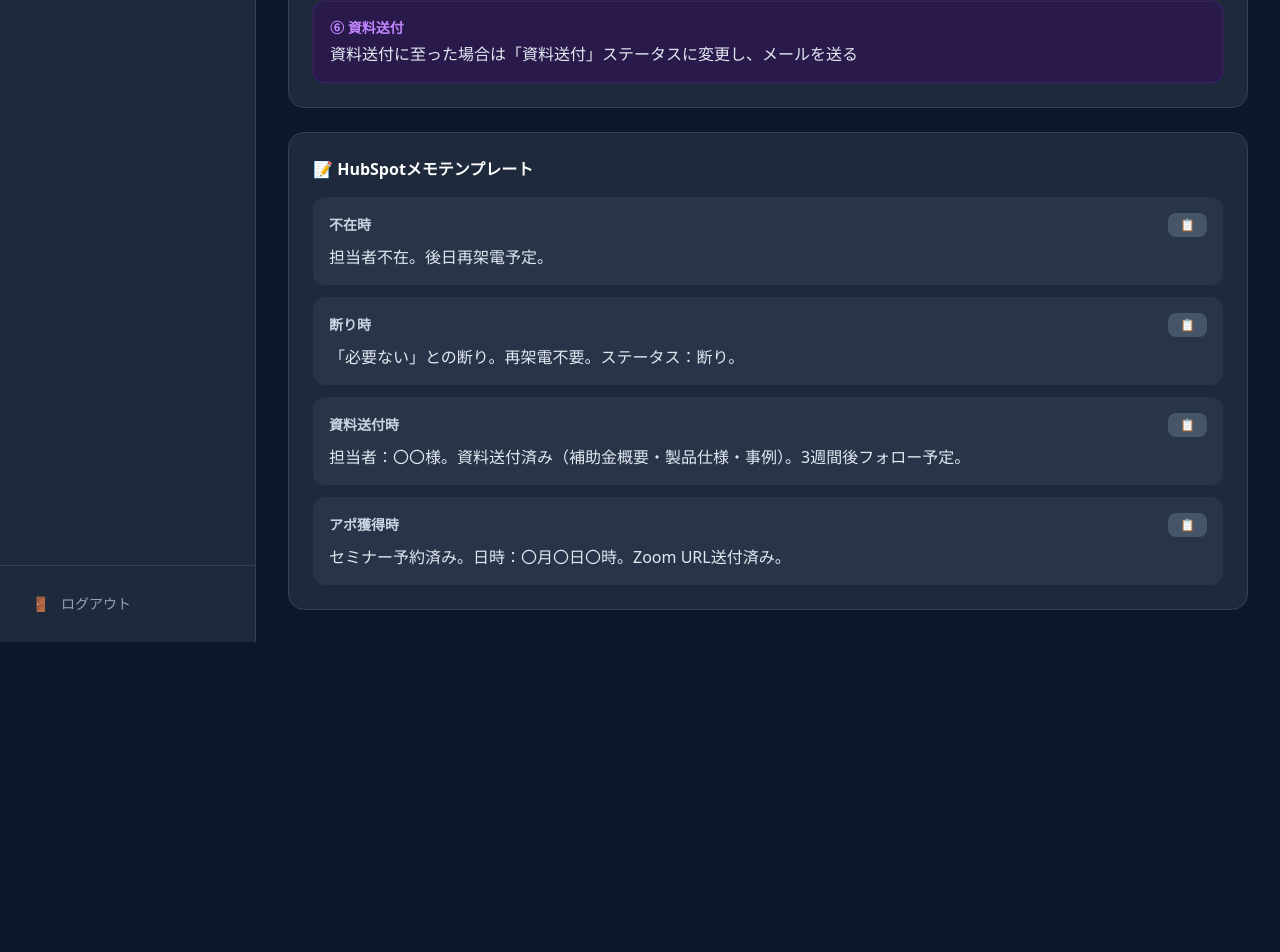
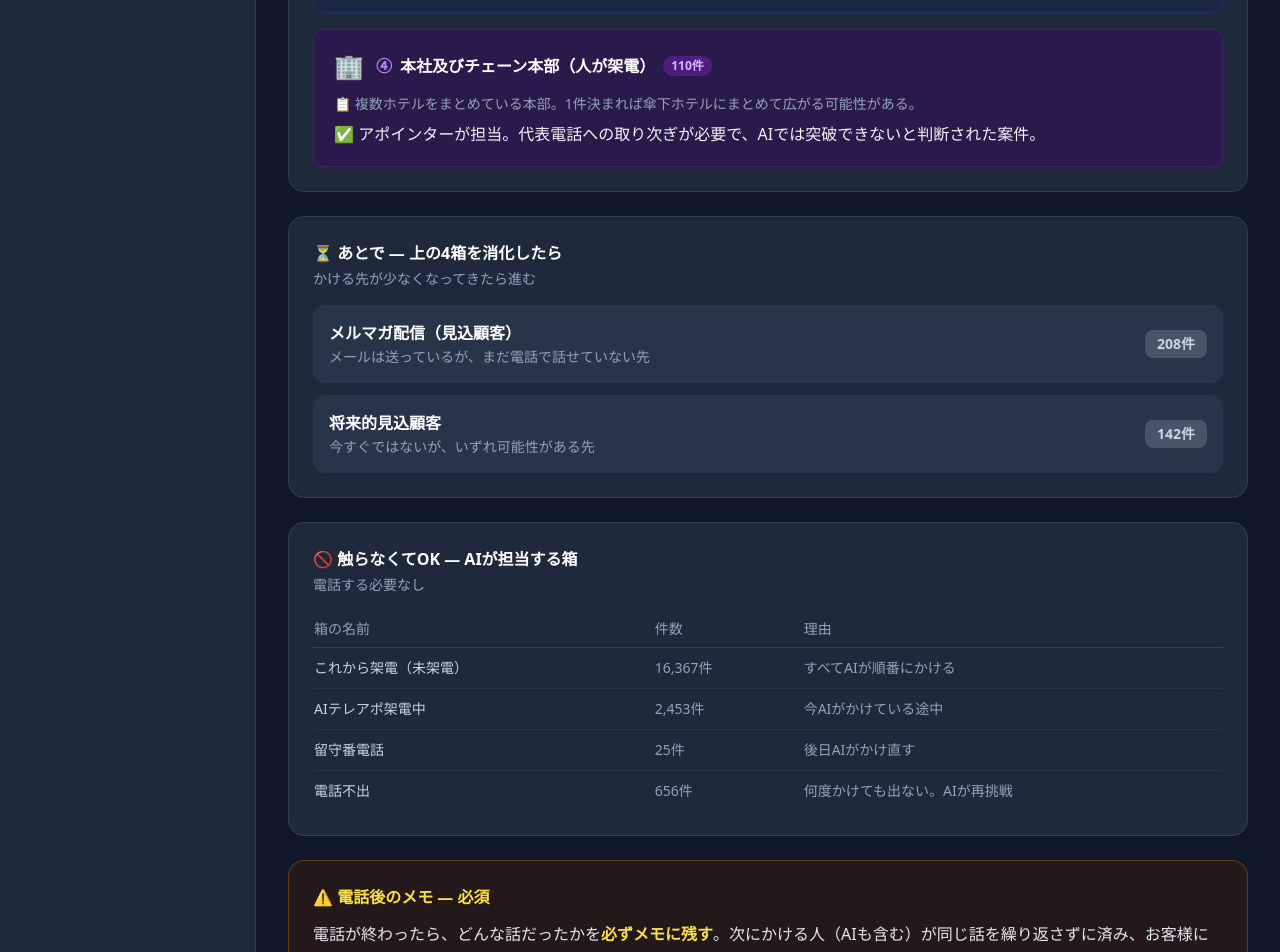
Before and after one commit to fyoneyone9-cyber/kujira-support, a Next.js app: page /teleapo in a window 1280 px wide. Shown: the part 1020-1972 px from the top of the page. Before the commit the page ends 1662 px from the top, so only its background shows below. Built offline with nearby package versions, Linux system fonts and the light colour scheme.

Commit message:
feat: HubSpot手順をPDF（2026-08-12）の新運用に全面更新

```diff
--- a/src/app/(app)/teleapo/page.tsx
+++ b/src/app/(app)/teleapo/page.tsx
@@ -359,45 +359,137 @@ export default function TeleapoPage() {
       {/* ─── TAB: HubSpot手順 ─── */}
       {activeTab === 'hubspot' && (
         <div className="space-y-6">
+
+          {/* 電話してください4箱 */}
           <div className="bg-slate-800 rounded-2xl border border-slate-700 p-6">
-            <h2 className="text-xl font-bold text-white mb-4">📊 HubSpot 架電手順</h2>
+            <div className="flex items-center gap-2 mb-2">
+              <span className="text-xl">📞</span>
+              <h2 className="text-xl font-bold text-white">電話してください — 4つの箱（上から順に）</h2>
+            </div>
+            <p className="text-sm text-slate-400 mb-5">左から2〜5番目のステージが対象。まずこれを消化する。</p>
             <div className="space-y-4">
               {[
-                { step: '① 架電リストを開く', detail: 'HubSpot → 取引 → 「楽天トラベル（未架電）」フィルターで一覧表示', color: 'blue' },
-                { step: '② 取引を選択', detail: '施設名・電話番号・過去の接触履歴を確認する', color: 'blue' },
-                { step: '③ 架電', detail: 'トークスクリプトに沿って架電。担当者名を取得する', color: 'green' },
-                { step: '④ 結果をステータス更新', detail: '架電後すぐにステータスを変更する（「楽天トラベル（不在）」「資料送付」等）', color: 'yellow' },
-                { step: '⑤ メモを記録', detail: '担当者名・反応・次のアクションを取引メモに記録', color: 'yellow' },
-                { step: '⑥ 資料送付', detail: '資料送付に至った場合は「資料送付」ステータスに変更し、メールを送る', color: 'purple' },
+                {
+                  num: '①', stage: 'AIテレアポ結果', count: '1,237件', color: 'green',
+                  icon: '🤖',
+                  what: 'AIが電話して何らかの結果が出た先。担当者につながった・資料送付になった・また連絡する、など。',
+                  how: '録音を再生するかメモを読んで、前回の話を確認してから電話する。前回の文脈を踏まえて話せるため、いちばん成果につながりやすい。',
+                },
+                {
+                  num: '②', stage: 'IVR（突破待ち）', count: '283件', color: 'yellow',
+                  icon: '📟',
+                  what: '「1を押してください〜」という自動音声でAIが止まってしまった先。相手のホテルには問題なし。',
+                  how: '人の手で番号を押して担当者までつなぐ。つながれば通常どおり話せる。',
+                },
+                {
+                  num: '③', stage: 'AIへの着信折り返し', count: '49件', color: 'blue',
+                  icon: '📲',
+                  what: 'こちらからかけた際に出られず、相手から折り返してきた先。向こうから連絡してくれている。',
+                  how: 'すぐ電話する。つながりやすく、話を聞いてもらえる可能性が高い。',
+                },
+                {
+                  num: '④', stage: '本社及びチェーン本部（人が架電）', count: '110件', color: 'purple',
+                  icon: '🏢',
+                  what: '複数ホテルをまとめている本部。1件決まれば傘下ホテルにまとめて広がる可能性がある。',
+                  how: 'アポインターが担当。代表電話への取り次ぎが必要で、AIでは突破できないと判断された案件。',
+                },
               ].map((item, i) => (
-                <div key={i} className={`rounded-xl p-4 ${
-                  item.color === 'blue' ? 'bg-blue-950/40 border border-blue-800/40' :
-                  item.color === 'green' ? 'bg-green-950/40 border border-green-800/40' :
-                  item.color === 'yellow' ? 'bg-yellow-950/40 border border-yellow-800/40' :
-                  'bg-purple-950/40 border border-purple-800/40'
+                <div key={i} className={`rounded-xl p-5 border ${
+                  item.color === 'green' ? 'bg-green-950/40 border-green-800/40' :
+                  item.color === 'yellow' ? 'bg-yellow-950/40 border-yellow-800/40' :
+                  item.color === 'blue' ? 'bg-blue-950/40 border-blue-800/40' :
+                  'bg-purple-950/40 border-purple-800/40'
                 }`}>
-                  <p className={`text-sm font-bold mb-1 ${
-                    item.color === 'blue' ? 'text-blue-400' :
-                    item.color === 'green' ? 'text-green-400' :
-                    item.color === 'yellow' ? 'text-yellow-400' : 'text-purple-400'
-                  }`}>{item.step}</p>
-                  <p className="text-base text-slate-200">{item.detail}</p>
+                  <div className="flex items-center gap-3 mb-3">
+                    <span className="text-2xl">{item.icon}</span>
+                    <div className="flex-1">
+                      <div className="flex items-center gap-2">
+                        <span className={`text-base font-bold ${
+                          item.color === 'green' ? 'text-green-400' :
+                          item.color === 'yellow' ? 'text-yellow-400' :
+                          item.color === 'blue' ? 'text-blue-400' : 'text-purple-400'
+                        }`}>{item.num}</span>
+                        <span className="text-base font-bold text-white">{item.stage}</span>
+                        <span className={`text-xs px-2 py-0.5 rounded-full font-bold ${
+                          item.color === 'green' ? 'bg-green-800/60 text-green-300' :
+                          item.color === 'yellow' ? 'bg-yellow-800/60 text-yellow-300' :
+                          item.color === 'blue' ? 'bg-blue-800/60 text-blue-300' : 'bg-purple-800/60 text-purple-300'
+                        }`}>{item.count}</span>
+                      </div>
+                    </div>
+                  </div>
+                  <p className="text-sm text-slate-400 mb-2">📋 {item.what}</p>
+                  <p className="text-base text-slate-100">✅ {item.how}</p>
                 </div>
               ))}
             </div>
           </div>
+
+          {/* あとで */}
           <div className="bg-slate-800 rounded-2xl border border-slate-700 p-6">
-            <h2 className="text-base font-bold text-white mb-4">📝 HubSpotメモテンプレート</h2>
+            <h2 className="text-base font-bold text-white mb-1">⏳ あとで — 上の4箱を消化したら</h2>
+            <p className="text-sm text-slate-400 mb-4">かける先が少なくなってきたら進む</p>
             <div className="space-y-3">
               {[
-                { label: '不在時', text: '担当者不在。後日再架電予定。' },
-                { label: '断り時', text: '「必要ない」との断り。再架電不要。ステータス：断り。' },
-                { label: '資料送付時', text: '担当者：〇〇様。資料送付済み（補助金概要・製品仕様・事例）。3週間後フォロー予定。' },
-                { label: 'アポ獲得時', text: 'セミナー予約済み。日時：〇月〇日〇時。Zoom URL送付済み。' },
+                { stage: 'メルマガ配信（見込顧客）', count: '208件', desc: 'メールは送っているが、まだ電話で話せていない先' },
+                { stage: '将来的見込顧客', count: '142件', desc: '今すぐではないが、いずれ可能性がある先' },
               ].map((item, i) => (
-                <div key={i} className="bg-slate-700/50 rounded-xl p-4">
+                <div key={i} className="flex items-center gap-4 bg-slate-700/50 rounded-xl p-4">
+                  <div className="flex-1">
+                    <p className="text-base font-bold text-white">{item.stage}</p>
+                    <p className="text-sm text-slate-400 mt-0.5">{item.desc}</p>
+                  </div>
+                  <span className="text-sm font-bold text-slate-300 bg-slate-600 px-3 py-1 rounded-lg">{item.count}</span>
+                </div>
+              ))}
+            </div>
+          </div>
+
+          {/* 触らなくてOK */}
+          <div className="bg-slate-800 rounded-2xl border border-slate-700 p-6">
+            <h2 className="text-base font-bold text-white mb-1">🚫 触らなくてOK — AIが担当する箱</h2>
+            <p className="text-sm text-slate-400 mb-4">電話する必要なし</p>
+            <div className="overflow-x-auto">
+              <table className="w-full text-sm">
+                <thead>
+                  <tr className="border-b border-slate-700">
+                    <th className="text-left text-slate-400 font-medium py-2 pr-4">箱の名前</th>
+                    <th className="text-left text-slate-400 font-medium py-2 pr-4">件数</th>
+                    <th className="text-left text-slate-400 font-medium py-2">理由</th>
+                  </tr>
+                </thead>
+                <tbody className="divide-y divide-slate-700/50">
+                  {[
+                    { stage: 'これから架電（未架電）', count: '16,367件', reason: 'すべてAIが順番にかける' },
+                    { stage: 'AIテレアポ架電中', count: '2,453件', reason: '今AIがかけている途中' },
+                    { stage: '留守番電話', count: '25件', reason: '後日AIがかけ直す' },
+                    { stage: '電話不出', count: '656件', reason: '何度かけても出ない。AIが再挑戦' },
+                  ].map((row, i) => (
+                    <tr key={i}>
+                      <td className="py-2.5 pr-4 text-slate-300 font-medium">{row.stage}</td>
+                      <td className="py-2.5 pr-4 text-slate-400">{row.count}</td>
+                      <td className="py-2.5 text-slate-400">{row.reason}</td>
+                    </tr>
+                  ))}
+                </tbody>
+              </table>
+            </div>
+          </div>
+
+          {/* メモ必須ルール */}
+          <div className="bg-yellow-950/40 rounded-2xl border border-yellow-700/50 p-6">
+            <h2 className="text-base font-bold text-yellow-300 mb-3">⚠️ 電話後のメモ — 必須</h2>
+            <p className="text-base text-slate-200 leading-relaxed mb-4">電話が終わったら、どんな話だったかを<span className="text-yellow-300 font-bold">必ずメモに残す</span>。次にかける人（AIも含む）が同じ話を繰り返さずに済み、お客様に「何度もかかってくる」と思われずに済む。</p>
+            <div className="space-y-3">
+              {[
+                { label: 'AI結果フォロー後', text: '前回AIが話した内容を確認済み。担当者：〇〇様。今回の反応：〇〇。次のアクション：〇〇。' },
+                { label: 'IVR突破後', text: 'IVR突破して担当者に接続。担当者：〇〇様。反応：〇〇。次回：〇〇。' },
+                { label: '折り返し対応後', text: 'お客様から折り返しあり。担当者：〇〇様。内容：〇〇。次のアクション：〇〇。' },
+                { label: '本部対応後', text: '本部（〇〇様）と話せた。傘下ホテル数：〇〇。反応：〇〇。次回：〇〇。' },
+              ].map((item, i) => (
+                <div key={i} className="bg-slate-800/60 rounded-xl p-4">
                   <div className="flex items-center justify-between mb-2">
-                    <p className="text-sm font-bold text-slate-300">{item.label}</p>
+                    <p className="text-sm font-bold text-yellow-400">{item.label}</p>
                     <button onClick={() => copy(item.text, `hs_${i}`)}
                       className={`text-xs px-3 py-1 rounded-lg font-medium transition-colors ${copiedKey === `hs_${i}` ? 'bg-green-600 text-white' : 'bg-slate-600 text-slate-300 hover:bg-slate-500'}`}>
                       {copiedKey === `hs_${i}` ? '✅' : '📋'}
@@ -408,6 +500,7 @@ export default function TeleapoPage() {
               ))}
             </div>
           </div>
+
         </div>
       )}
 
```
